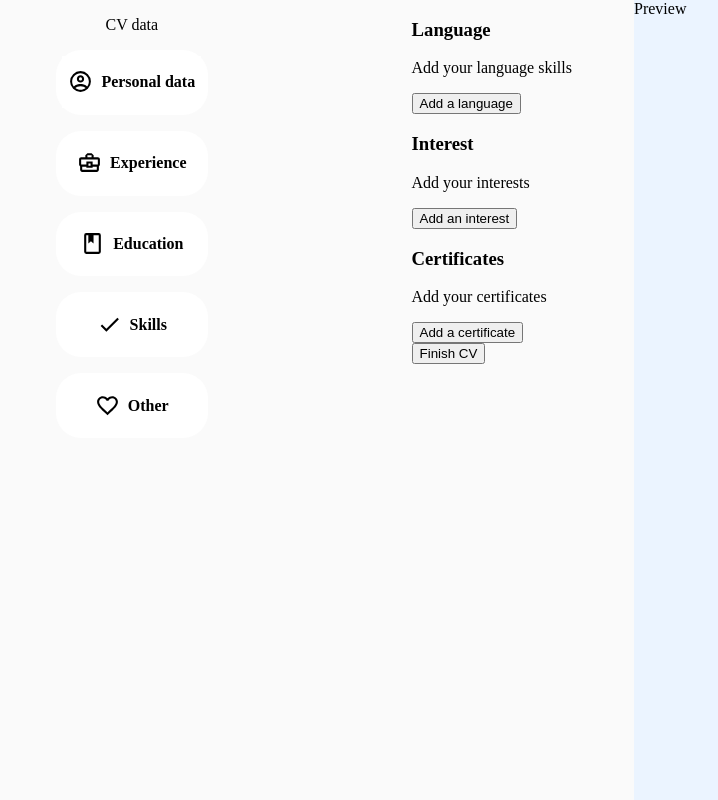
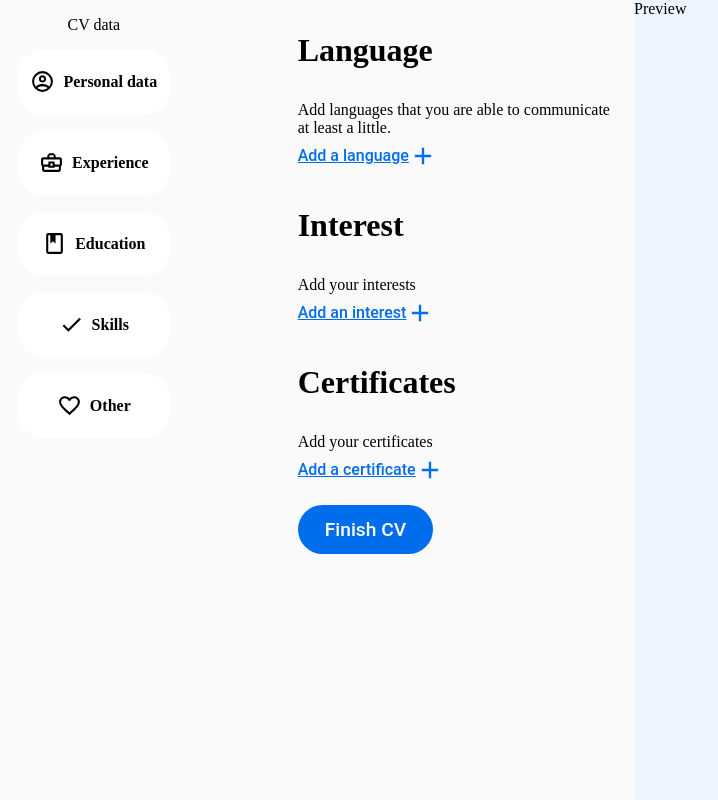
Before and after one commit to newbbiecoder/cv-application, a React (Vite) app: page / in a window 1280 px wide. Both pictures are taken after a click on the button "Other". Shown: the whole page, without its empty margins (6-724 px from the left). Built offline with nearby package versions, Linux system fonts and the light colour scheme; a web font is replaced by a local one.

Commit message:
Completed styling for other section page Added icons to other section buttons

```diff
--- a/src/App.css
+++ b/src/App.css
@@ -35,6 +35,7 @@ body {
 }
 
 .sideBarButtons {
+    position: sticky;
     p {
         text-align: center;
     }
@@ -131,6 +132,7 @@ body {
     label {
         display: flex;
         flex-direction: column;
+        gap: 1rem;
     }
 }
 
@@ -179,7 +181,7 @@ body {
     }
 }
 
-.form, .form-fields, .skill-field {
+.form, .form-fields, .skill-field, .other-fields, .certificate-fields {
     label{
         span {
             font-family: Roboto;
@@ -212,13 +214,13 @@ body {
     }
 }
 
-.form-fields > label{
+.form-fields > label, .certificate-fields > label{
     input, textarea{
         width: auto;
     }
 }
 
-.btn-workexp, .btn-education, .btn-skills, .btn-others {
+.btn-workexp, .btn-education, .btn-skills, .btn-others, .finish {
     font-size: 1.2rem;
     font-weight: 500;
     font-family: Roboto;
@@ -251,7 +253,7 @@ body {
     transition: background-color 0.25s ease;
 }
 
-.btn-workexp:hover, .btn-education:hover, .btn-skills:hover, .btn-others:hover {
+.btn-workexp:hover, .btn-education:hover, .btn-skills:hover, .btn-others:hover, .finish:hover {
     background-color: #0058BA;
 }
 
@@ -378,8 +380,7 @@ body {
     gap: 1rem;
 }
 
-.form-fields {
-    /* width: 90%; */
+.form-fields, .certificate-fields {
     border-bottom: 2px solid blue;
     display: flex;
     justify-content: center;
@@ -408,7 +409,7 @@ body {
         margin-bottom: 1rem;
     }
 
-    .remove-position, .remove-education {
+    .remove-position, .remove-education, .remove-certificate {
         padding-left: 0;
         display: flex;
         background-color: transparent;
@@ -435,7 +436,7 @@ body {
             transform: rotate(0deg);
         }
     }
-    .remove-position:hover, .remove-education:hover {
+    .remove-position:hover, .remove-education:hover, .remove-certificate:hover {
         p {
             color:rgb(246, 66, 66);
             text-decoration: none;
@@ -447,7 +448,7 @@ body {
     }
 }
 
-.form-fields.hidden {
+.form-fields.hidden, .certificate-fields.hidden {
     max-height: 0;
     opacity: 0;
     transform: translateY(-20px);
@@ -548,7 +549,7 @@ label[for="school-end"].studying-hidden {
     }
 }
 
-.education-info {
+.education-info, .others-info {
     display: flex;
     flex-direction: column;
     align-items: center;
@@ -584,8 +585,9 @@ label[for="school-end"].studying-hidden {
     }
 }
 
-.education-info.hide {
+.education-info.hide, .others-info.hide {
     background-color: transparent;
+    border-bottom: none;
     button:first-child {
         border: none;
         border-bottom: 2px solid black;
@@ -610,6 +612,23 @@ label[for="school-end"].studying-hidden {
     width: 100%;
 
     label[for="school-end"] {
+        margin-bottom: 1rem;
+    }
+}
+
+.others-info {
+    border-bottom: 2px solid blue;
+    margin-bottom: 1rem;
+}
+
+.certificate-fields {
+    border-bottom: none;
+    width: 80%;
+    text-align: center;
+    input {
+        text-align: center;
+    }
+    label[for="URL"] {
         margin-bottom: 1rem;
     }
 }
@@ -662,9 +681,10 @@ label[for="school-end"].studying-hidden {
     }
 }
 
-.skill-field {
+.skill-field, .other-fields {
     display: flex;
     align-items: center;
+    justify-content: center;
     gap: 1rem;
 
     label {
@@ -674,6 +694,7 @@ label[for="school-end"].studying-hidden {
 
         input {
             font-size: 1rem;
+            text-align: center;
         }
     }
 
@@ -689,3 +710,60 @@ label[for="school-end"].studying-hidden {
         transform: rotate(180deg);
     }
 }
+
+.other-fields, .skill-field {
+    label {
+        input {
+            width: 250px;
+        }
+    }
+}
+
+
+.others {
+    h3 {
+        font-size: 2rem;
+        font-weight: bolder;
+    }
+    p {
+        margin: 0;
+    }
+
+    .add-language, .add-interests, .add-certificates {
+        padding-left: 0;
+        display: flex;
+        background-color: transparent;
+        width: fit-content;
+        border: none;
+        padding-top: 5px;
+        padding-bottom: 5px;
+        cursor: pointer;
+
+        p {
+            color: #006EEC;
+            font-weight: 500;
+            margin-top: 4px;
+            font-size: 1rem;
+            text-decoration: underline;
+            font-family: Roboto;
+        }
+
+        svg {
+            height: 28px;
+            width: 28px;
+            fill: #006EEC;
+            transition: transform 0.3s ease-in-out;
+            transform: rotate(0deg);
+        }
+    }
+    .add-language:hover, .add-interests:hover, .add-certificates:hover {
+        p {
+            color: #0058BA;
+            text-decoration: none;
+        }
+
+        svg {
+            transform: rotate(180deg);
+        }
+    }
+}
--- a/src/components/others.jsx
+++ b/src/components/others.jsx
@@ -20,11 +20,12 @@ export default function Others() {
     return (
         <div className="others">
             <h3>Language</h3>
-            <p>Add your language skills</p>
+            <p>Add languages that you are able to communicate </p>
+            <p>at least a little.</p>
 
             <button className="add-language" onClick={addLang}>
-                Add a language
-                {/* <img src="" alt="" /> */}
+                <p>Add a language</p>
+                <svg xmlns="http://www.w3.org/2000/svg" viewBox="0 0 24 24"><title>plus</title><path d="M19,13H13V19H11V13H5V11H11V5H13V11H19V13Z" /></svg>
             </button>
 
             <div className="lang-info">
@@ -36,8 +37,8 @@ export default function Others() {
             <p>Add your interests</p>
 
             <button className="add-interests" onClick={addInterests}>
-                Add an interest
-                {/* <img src="" alt="" /> */}
+                <p>Add an interest</p>
+                <svg xmlns="http://www.w3.org/2000/svg" viewBox="0 0 24 24"><title>plus</title><path d="M19,13H13V19H11V13H5V11H11V5H13V11H19V13Z" /></svg>
             </button>
 
             <div className="interest-info">
@@ -49,8 +50,8 @@ export default function Others() {
             <p>Add your certificates</p>
 
             <button className="add-certificates" onClick={addCertificates}>
-                Add a certificate
-                {/* <img src="" alt="" /> */}
+                <p>Add a certificate</p>
+                <svg xmlns="http://www.w3.org/2000/svg" viewBox="0 0 24 24"><title>plus</title><path d="M19,13H13V19H11V13H5V11H11V5H13V11H19V13Z" /></svg>
             </button>
 
             <div className="certificate-info">
@@ -67,37 +68,88 @@ export default function Others() {
 }
 
 function LanguageInfo() {
+    const removeField = (e) => {
+        if(e.target.tagName === 'path') {
+            e.target.parentElement.parentElement.remove();
+        }
+        else {
+            e.target.parentElement.remove();
+        }
+    }
+
     return (
-        <div className="form-fields">
+        <div className="other-fields">
             <label htmlFor="langName" id={crypto.randomUUID()}>
                 <input type="text" name="langName" />
             </label>
+            <svg onClick={removeField} xmlns="http://www.w3.org/2000/svg" viewBox="0 0 24 24"><title>close-thick</title><path d="M20 6.91L17.09 4L12 9.09L6.91 4L4 6.91L9.09 12L4 17.09L6.91 20L12 14.91L17.09 20L20 17.09L14.91 12L20 6.91Z" /></svg>
         </div>
     )
 }
 
 function InterestsInfo() {
+    const removeField = (e) => {
+        if(e.target.tagName === 'path') {
+            e.target.parentElement.parentElement.remove();
+        }
+        else {
+            e.target.parentElement.remove();
+        }
+    }
+
     return(
-        <div className="form-fields">
+        <div className="other-fields">
             <label htmlFor="interestName" id={crypto.randomUUID()}>
                 <input type="text" name="interestName" />
             </label>
+            <svg onClick={removeField} xmlns="http://www.w3.org/2000/svg" viewBox="0 0 24 24"><title>close-thick</title><path d="M20 6.91L17.09 4L12 9.09L6.91 4L4 6.91L9.09 12L4 17.09L6.91 20L12 14.91L17.09 20L20 17.09L14.91 12L20 6.91Z" /></svg>
         </div>
     )
 }
 
 function CertificatesInfo() {
+    const [fieldsHide, setFieldsHide] = useState(false);
+
+    const addFields = (e) => {
+        setFieldsHide(!fieldsHide);
+        console.log(e.target);
+        !fieldsHide ? (
+            (e.target.tagName.toLowerCase() === 'p' || e.target.tagName.toLowerCase() === 'svg') ? e.target.parentNode.parentNode.classList.add('hide')
+            : (e.target.tagName.toLowerCase() === 'path') ? e.target.parentNode.parentNode.parentNode.classList.add('hide')
+            : e.target.parentNode.classList.add('hide')
+            ) : (e.target.tagName.toLowerCase() === 'p' || e.target.tagName.toLowerCase() === 'svg') ? e.target.parentNode.parentNode.classList.remove('hide')
+            : (e.target.tagName.toLowerCase() === 'path') ? e.target.parentNode.parentNode.parentNode.classList.remove('hide')
+            : e.target.parentNode.classList.remove('hide');
+    }
+
+    const removeForm = (e) => {
+        e.target.parentElement.parentElement.parentElement.remove();
+    }
+
     return (
-        <div className="certificate-fields">
+        <div className="others-info">
+            <button onClick={addFields}>
+                <p>New Course/Certification</p>
+                {fieldsHide ? (
+                    <svg xmlns="http://www.w3.org/2000/svg" viewBox="0 0 24 24"><title>plus</title><path d="M19,13H13V19H11V13H5V11H11V5H13V11H19V13Z" /></svg>
+                ): (
+                    <svg xmlns="http://www.w3.org/2000/svg" viewBox="0 0 24 24"><title>close</title><path d="M19,6.41L17.59,5L12,10.59L6.41,5L5,6.41L10.59,12L5,17.59L6.41,19L12,13.41L17.59,19L19,17.59L13.41,12L19,6.41Z" /></svg>
+                )}
+            </button>
+            <div className={fieldsHide ? "certificate-fields hidden" : "certificate-fields"}>
                 <label htmlFor="link-text" key={crypto.randomUUID()}>
-                Link Text
+                    <p>Link Text</p>
                     <input type="text" name="link-text" />
                 </label>
                 <label htmlFor="URL" key={crypto.randomUUID()}>
-                URL
+                    <p>URL</p>
                     <input type="url" name="URL" />
                 </label>
-
+                <button className="remove-certificate" onClick={removeForm}>
+                    <p>Remove this certificate</p>
+                    <svg xmlns="http://www.w3.org/2000/svg" viewBox="0 0 24 24"><title>close</title><path d="M19,6.41L17.59,5L12,10.59L6.41,5L5,6.41L10.59,12L5,17.59L6.41,19L12,13.41L17.59,19L19,17.59L13.41,12L19,6.41Z" /></svg>
+                </button>
+            </div>
         </div>
     )
 }
```
Lines whose indentation alone changed are shown as unchanged.
